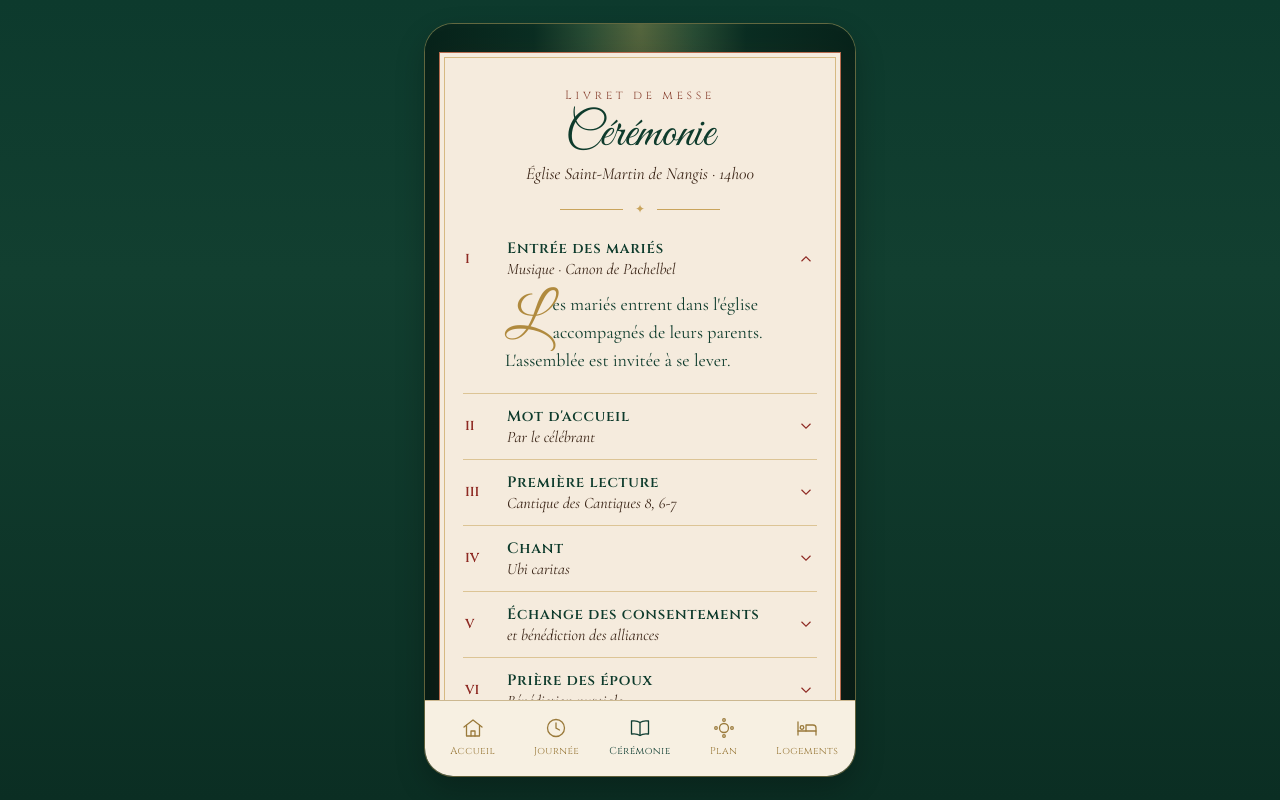
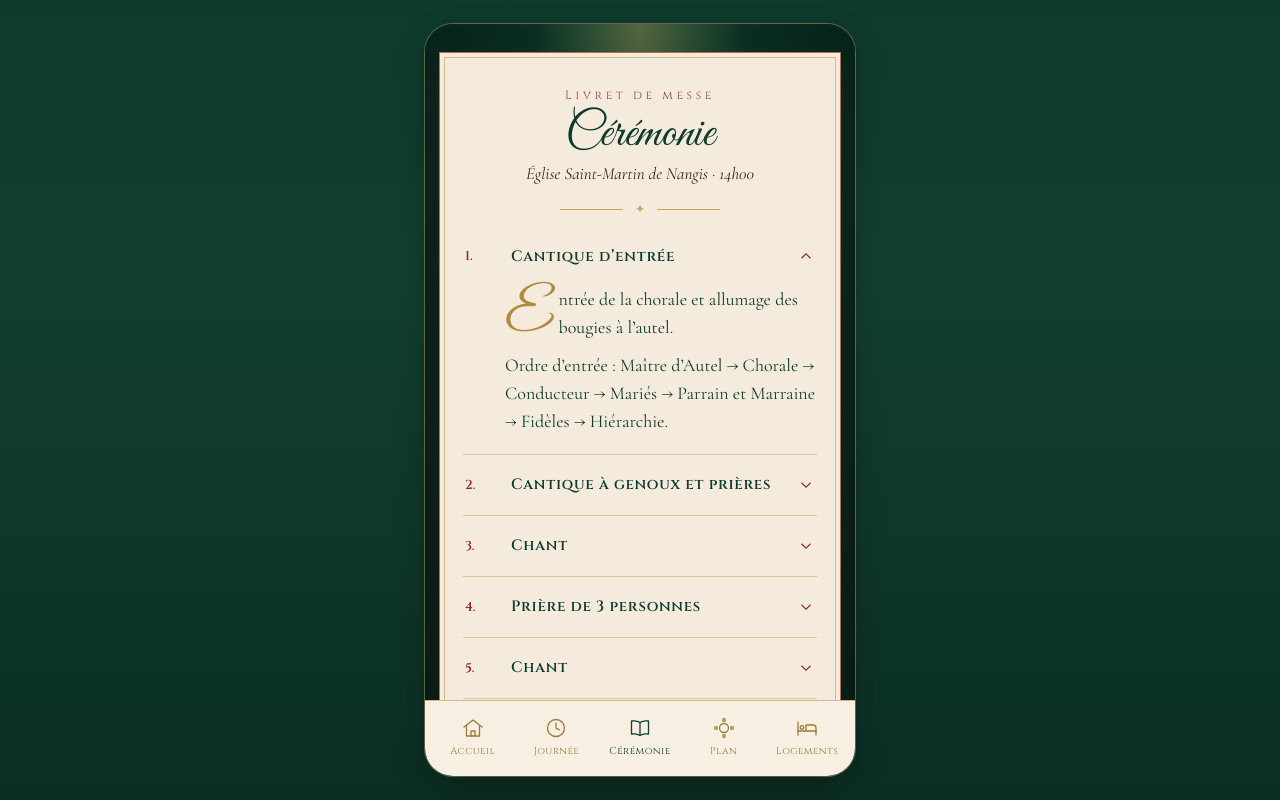
Before and after one commit to ahifon/Together-repo-2, a React (Vite) app: page / in a window 1280 px wide. Both pictures are taken after a click on the button "Cérémonie". Built offline with nearby package versions, Linux system fonts and the light colour scheme.

Commit message:
Mise à jour du livret de cérémonie : modification des titres, ajouts de textes et suppression de sections obsolètes. Refactorisation du composant PlanDeTable pour simplifier la gestion des tables.

```diff
--- a/public/donnees.json
+++ b/public/donnees.json
@@ -51,93 +51,128 @@
   ],
   "livret": [
     {
-      "titre": "Entrée des mariés",
-      "sous": "Musique · Canon de Pachelbel",
+      "titre": "Cantique d’entrée",
+      "sous": "",
       "texte": [
-        "Les mariés entrent dans l'église accompagnés de leurs parents. L'assemblée est invitée à se lever."
+        "Entrée de la chorale et allumage des bougies à l’autel.",
+        "Ordre d’entrée : Maître d’Autel → Chorale → Conducteur → Mariés → Parrain et Marraine → Fidèles → Hiérarchie."
       ]
     },
     {
-      "titre": "Mot d'accueil",
-      "sous": "Par le célébrant",
+      "titre": "Cantique à genoux et prières",
+      "sous": "",
       "texte": [
-        "Chers amis, soyez les bienvenus. Nous sommes réunis aujourd'hui pour entourer Seynan et Ezechiel qui vont se donner le sacrement du mariage. (Texte d'exemple à remplacer.)"
-      ]
-    },
-    {
-      "titre": "Première lecture",
-      "sous": "Cantique des Cantiques 8, 6-7",
-      "lecteur": "Lue par Marie-Claire, tante de la mariée",
-      "texte": [
-        "Pose-moi comme un sceau sur ton cœur, comme un sceau sur ton bras. Car l'amour est fort comme la Mort.",
-        "Les grandes eaux ne pourront éteindre l'amour, ni les fleuves l'emporter."
+        "« YAH RAMAH ! YAH RAMAH ! » – Sonnerie de clochette – EYIBA (3 fois) – Psaume 51 – Psaume 24 – Gloria – Prière."
       ]
     },
     {
       "titre": "Chant",
-      "sous": "Ubi caritas",
+      "sous": "",
       "texte": [
-        "L'assemblée est invitée à chanter le refrain."
-      ],
-      "paroles": [
-        {
-          "type": "Refrain",
-          "lignes": "Ubi caritas et amor,\nubi caritas, Deus ibi est."
-        },
-        {
-          "type": "Couplet 1",
-          "lignes": "Texte d'exemple : remplacez ces lignes\npar les paroles du couplet,\nune ligne par vers."
-        }
+        "L’assemblée se lève."
       ]
     },
     {
-      "titre": "Échange des consentements",
-      "sous": "et bénédiction des alliances",
+      "titre": "Prière de 3 personnes",
+      "sous": "",
       "texte": [
-        "Ezechiel : « Seynan, veux-tu être mon épouse ? » — Seynan : « Oui, je le veux. »",
-        "Seynan : « Ezechiel, veux-tu être mon époux ? » — Ezechiel : « Oui, je le veux. »",
-        "Les mariés échangent ensuite leurs alliances, signe de leur amour et de leur fidélité."
+        "2 hommes et 1 femme, à genoux."
       ]
     },
     {
-      "titre": "Prière des époux",
-      "sous": "Bénédiction nuptiale",
+      "titre": "Chant",
+      "sous": "",
       "texte": [
-        "Seigneur, nous te confions notre foyer. Donne-nous de nous aimer chaque jour davantage. (Texte d'exemple à remplacer.)"
+        "Chant."
       ]
     },
     {
-      "titre": "Signature des registres",
-      "sous": "Musique · Ave Maria",
+      "titre": "Lecture biblique",
+      "sous": "Éphésiens 5, 15–33",
       "texte": [
-        "Les mariés et leurs témoins signent les registres pendant que l'assemblée reste assise."
+        "Lecture suivie du Gloria."
       ]
     },
     {
-      "titre": "Sortie des mariés",
-      "sous": "Musique · Marche nuptiale",
+      "titre": "Chant",
+      "sous": "",
       "texte": [
-        "Merci de rejoindre le parvis pour accueillir les mariés à leur sortie."
+        "Chant."
       ]
     },
     {
-      "titre": "Les témoins",
-      "sous": "Ils nous accompagnent",
+      "titre": "Annonces, prière, prédication",
+      "sous": "Courte prédication · Méditation",
       "texte": [
-        "Pour Seynan : Ruth Mabiala et Sophie Durand.",
-        "Pour Ezechiel : Daniel Kouassi et Thomas Leroy."
+        "Annonces – Prière – Courte prédication – Méditation.",
+        "Prière après la prédication."
       ]
     },
     {
-      "titre": "Merci",
-      "sous": "Un mot des mariés",
+      "titre": "Consentement des époux",
+      "sous": "",
       "texte": [
-        "Merci d'être venus de près ou de loin pour partager ce jour avec nous. Votre présence est notre plus beau cadeau.",
-        "Seynan & Ezechiel"
+        "Engagement réciproque et réponse « OUI »."
+      ]
+    },
+    {
+      "titre": "Échange des alliances",
+      "sous": "Bénédiction du mariage",
+      "texte": [
+        "Échange des alliances et bénédiction du mariage."
+      ]
+    },
+    {
+      "titre": "Communion",
+      "sous": "",
+      "texte": [
+        "Communion."
+      ]
+    },
+    {
+      "titre": "Chant et quête",
+      "sous": "",
+      "texte": [
+        "Chant et quête.",
+        "Prière sur la quête et action de grâce."
+      ]
+    },
+    {
+      "titre": "Dernière chanson",
+      "sous": "",
+      "texte": [
+        "Dernière chanson."
+      ]
+    },
+    {
+      "titre": "Prière finale",
+      "sous": "",
+      "texte": [
+        "Par une devancière."
+      ]
+    },
+    {
+      "titre": "Notre Père et bénédiction",
+      "sous": "",
+      "texte": [
+        "Notre Père – Bénédiction.",
+        "Alléluia 7 fois dans les quatre points cardinaux."
+      ]
+    },
+    {
+      "titre": "Signature du registre",
+      "sous": "Chant de sortie",
+      "texte": [
+        "Signature du registre de mariage – Chant de sortie."
+      ]
+    },
+    {
+      "titre": "Alléluia final",
+      "sous": "",
+      "texte": [
+        "Alléluia 7 fois dans les quatre points cardinaux."
       ]
     }
-
-
   ],
   "tables": [
   {
--- a/src/tabs/Ceremonie.tsx
+++ b/src/tabs/Ceremonie.tsx
@@ -5,8 +5,6 @@ interface Props {
   open: Record<number, boolean>;
   setOpen: React.Dispatch<React.SetStateAction<Record<number, boolean>>>;
 }
-
-const NUMERALS = ['I','II','III','IV','V','VI','VII','VIII','IX','X','XI','XII'];
 
 export function Ceremonie({ data, open, setOpen }: Props) {
   if (!data) return null;
@@ -40,8 +38,9 @@ export function Ceremonie({ data, open, setOpen }: Props) {
           {data.livret.map((sec, i) => {
             const isOpen = !!open[i];
             const [first = '', ...rest] = sec.texte;
-            const lettrine = first.charAt(0);
-            const premier = first.slice(1);
+            const lead = first.match(/^[«"“\s]*\S/)?.[0] ?? '';
+            const lettrine = lead;
+            const premier = first.slice(lead.length);
 
             return (
               <div key={i} style={{ borderBottom: '1px solid rgba(201,164,92,.55)' }}>
@@ -54,12 +53,12 @@ export function Ceremonie({ data, open, setOpen }: Props) {
                     textAlign: 'left', cursor: 'pointer', color: '#0E3B2C',
                   }}
                 >
-                  <span style={{ width: 30, flex: 'none', fontFamily: 'Cinzel, serif', fontSize: 13, fontWeight: 600, color: '#8E2A23' }}>
-                    {NUMERALS[i]}
+                  <span style={{ width: 34, flex: 'none', fontFamily: 'Cinzel, serif', fontSize: 13, fontWeight: 600, color: '#8E2A23' }}>
+                    {i + 1}.
                   </span>
                   <span style={{ flex: 1 }}>
                     <span style={{ display: 'block', fontFamily: 'Cinzel, serif', fontSize: 15, fontWeight: 600, letterSpacing: '.05em' }}>{sec.titre}</span>
-                    <span style={{ display: 'block', fontSize: 16, fontStyle: 'italic', color: '#3A2416' }}>{sec.sous}</span>
+                    {sec.sous && <span style={{ display: 'block', fontSize: 16, fontStyle: 'italic', color: '#3A2416' }}>{sec.sous}</span>}
                   </span>
                   <svg width="18" height="18" viewBox="0 0 24 24" fill="none" stroke="#8E2A23" strokeWidth="1.5"
                     style={{ transform: isOpen ? 'rotate(180deg)' : 'none', transition: 'transform .25s' }}>
--- a/src/tabs/PlanDeTable.tsx
+++ b/src/tabs/PlanDeTable.tsx
@@ -52,11 +52,6 @@ export function PlanDeTable({ data, query, setQuery, sel, setSel }: Props) {
   };
 
   const clearSearch = () => {
-    setQuery('');
-  };
-
-  const openTableFromResult = (tableId: string) => {
-    setSel(tableId);
     setQuery('');
   };
 
@@ -166,15 +161,6 @@ export function PlanDeTable({ data, query, setQuery, sel, setSel }: Props) {
                     <div style={{ marginTop: 2, fontFamily: 'Cinzel, serif', fontSize: 19, fontWeight: 700, color: '#F6EFE2' }}>{t.nom}</div>
                     <div style={{ marginTop: 2, fontSize: 12, color: 'rgba(246,239,226,.76)' }}>{maskedTel}</div>
                   </div>
-                  <button
-                    onClick={() => openTableFromResult(t.id)}
-                    style={{
-                      minHeight: 40, padding: '0 14px',
-                      background: 'linear-gradient(135deg, #D9B76B, #B98A42)', border: 0, borderRadius: 999, color: '#132B20',
-                      fontFamily: 'Cinzel, serif', fontSize: 10, fontWeight: 700,
-                      letterSpacing: '.1em', cursor: 'pointer', whiteSpace: 'nowrap',
-                    }}
-                  >Voir</button>
                 </div>
 
                 <div style={{ marginTop: 10, paddingTop: 10, borderTop: '1px solid rgba(201,164,92,.26)' }}>
```
